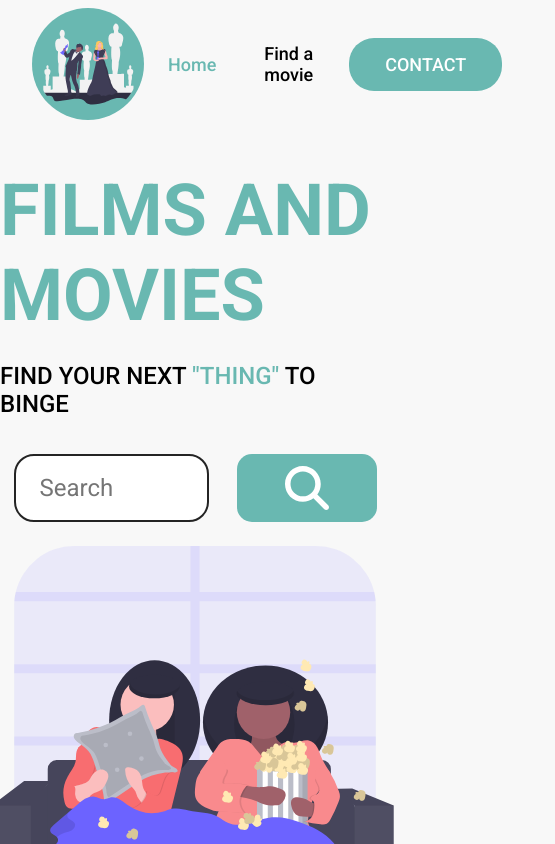
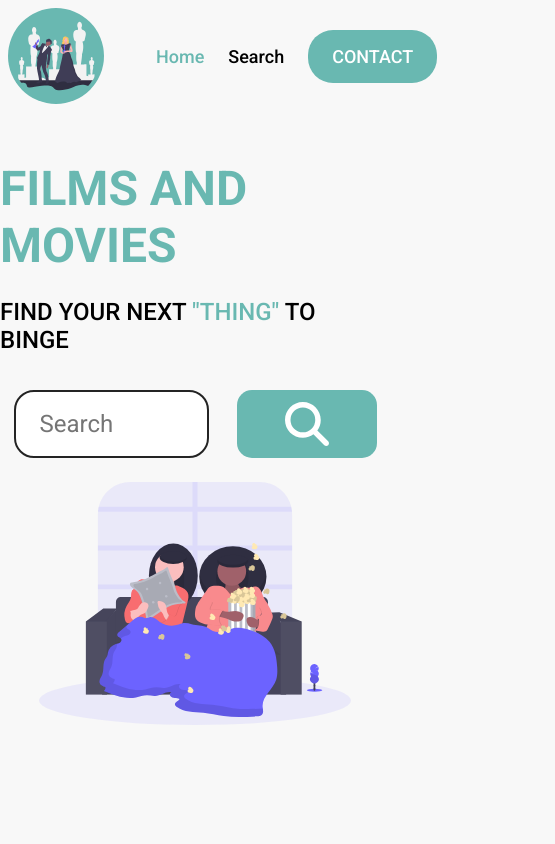
Before and after one commit to N-Cress/week6_reactfinal_movieapi, a React (Create React App) app in the folder movieapi_react/: page / in a window 390 px wide. Shown: the top 844 px of the page, 555 px wide, since content can reach past the window. Built offline with nearby package versions, Linux system fonts and the light colour scheme.

Commit message:
stlyling for resizing on home page

```diff
--- a/movieapi_react/src/App.js
+++ b/movieapi_react/src/App.js
@@ -2,6 +2,7 @@ import { BrowserRouter as Router, Routes, Route} from "react-router-dom";
 import Home from "./pages/Home.jsx";
 import Search from "./pages/Search.jsx"
 import Movie from "./pages/Movie.jsx";
+import "./styles.css";
 
 function App() {
   return (
--- a/movieapi_react/src/components/Landing.jsx
+++ b/movieapi_react/src/components/Landing.jsx
@@ -18,7 +18,7 @@ const Landing = () => {
                     </li>
                     <li className="nav__list-item">
                         <Link to="/search">
-                            <div className="nav__link"> Find a movie  </div>
+                            <div className="nav__link"> Search  </div>
                         </Link>
                     </li>
                     <li className="nav__list-item nav__button">
--- a/movieapi_react/src/components/SearchBody.jsx
+++ b/movieapi_react/src/components/SearchBody.jsx
@@ -38,9 +38,9 @@ const SearchBody = () => {
     <header id="movie__result">
         <div className="movie__container">
             { id ?
-            <div className="movie__search"> Search results: </div>
+            <div className="movie__search"> Results: </div>
         :
-        <div className="movie__search"> Please search a movie </div>}
+        <div className="movie__search"> Search a movie </div>}
 
             <div className="movie">
             { loaded ? results.map((movie) => (
--- a/movieapi_react/src/components/SearchLanding.jsx
+++ b/movieapi_react/src/components/SearchLanding.jsx
@@ -21,7 +21,7 @@ const SearchLanding = () => {
                     </li>
                     <li className="nav__list-item">
                         <Link to="/search">
-                            <div className="nav__link"> Find a movie  </div>
+                            <div className="nav__link"> Search </div>
                         </Link>
                     </li>
                     <li className="nav__list-item nav__button">
@@ -32,7 +32,7 @@ const SearchLanding = () => {
                 </ul>
             </div>
             <div className="movie-nav__search">
-            <div className="browse"> Find a movie </div>
+            <div className="browse"> </div>
             <div className="movie-search__container">
                 <input className="movie-search__field"  onChange={(event) => setSearch(event.target.value)} onKeyDown={(event) => event.key=== 'Enter' && navigate(`/search/${search}`)} />
                 <button className="movie-search__button">
--- a/movieapi_react/src/index.js
+++ b/movieapi_react/src/index.js
@@ -2,6 +2,8 @@ import React from 'react';
 import ReactDOM from 'react-dom/client';
 import App from './App';
 import reportWebVitals from './reportWebVitals';
+import "./styles.css";
+
 
 const root = ReactDOM.createRoot(document.getElementById('root'));
 root.render(
--- a/movieapi_react/src/pages/Home.jsx
+++ b/movieapi_react/src/pages/Home.jsx
@@ -6,8 +6,10 @@ import "../styles.css";
 const Home = () => {
   return (
     <>
-    <Landing />
-    <HomeBody />
+    <div className="home-container">
+      <Landing />
+      <HomeBody />
+    </div>
     </>
   )
 }
--- a/movieapi_react/src/styles.css
+++ b/movieapi_react/src/styles.css
@@ -1,8 +1,6 @@
 @import url('https://fonts.googleapis.com/css2?family=Roboto:wght@400;500;700;900&display=swap');
 
 * {
-  margin: 0;
-  padding: 0;
   box-sizing: border-box;
   font-family: 'Roboto', sans-serif;
 }
@@ -13,10 +11,15 @@ a {
 
 }
 
-
+.App, html {
+    height: 100%;
+    width: 100%;
+}
 
 body {
     background-color: #F8f8f8;
+    margin: 0px;
+
 }
 
 ul {
@@ -40,10 +43,16 @@ ul {
 
 button {
     cursor: pointer;
-
     transition: all 400ms;
 }
 
+
+.home_container {
+    display: flex;
+    flex-direction: column;
+    align-items: center;
+    justify-content: center;
+}
 
 /* NAV */
 
@@ -356,3 +365,53 @@ button {
 .scores-site {
     font-weight: bold;
 }
+
+
+/* RESPONSIVE DESIGN - HOME */
+
+
+
+@media (max-width: 768px) {
+    .title {
+        font-size: 58px;
+    }
+    .header__img {
+        width: 80%;
+        height: 80%;
+    }
+    .nav__link {
+        margin: 0 0px;
+    }
+    .nav__logo {
+        height: 96px;
+        width: 96px;
+    }
+    .nav__list-item {
+        margin: 0 12px;
+    }
+  }
+
+@media (max-width: 576px) {
+    .title {
+        font-size: 48px;
+    }
+    .header__img {
+        width: 80%;
+        height: 80%;
+    }
+    .nav__list-item {
+        margin: 0 12px;
+    }
+    .nav__link {
+        margin: 0 0px;
+    }
+    .nav__container {
+        padding: 8px;
+        justify-content: space-around;
+    }
+    .nav__button {
+        padding: 16px 24px;
+    }
+}
+
+/* RESPONSIVE DESIGN - SEARCH */
```
